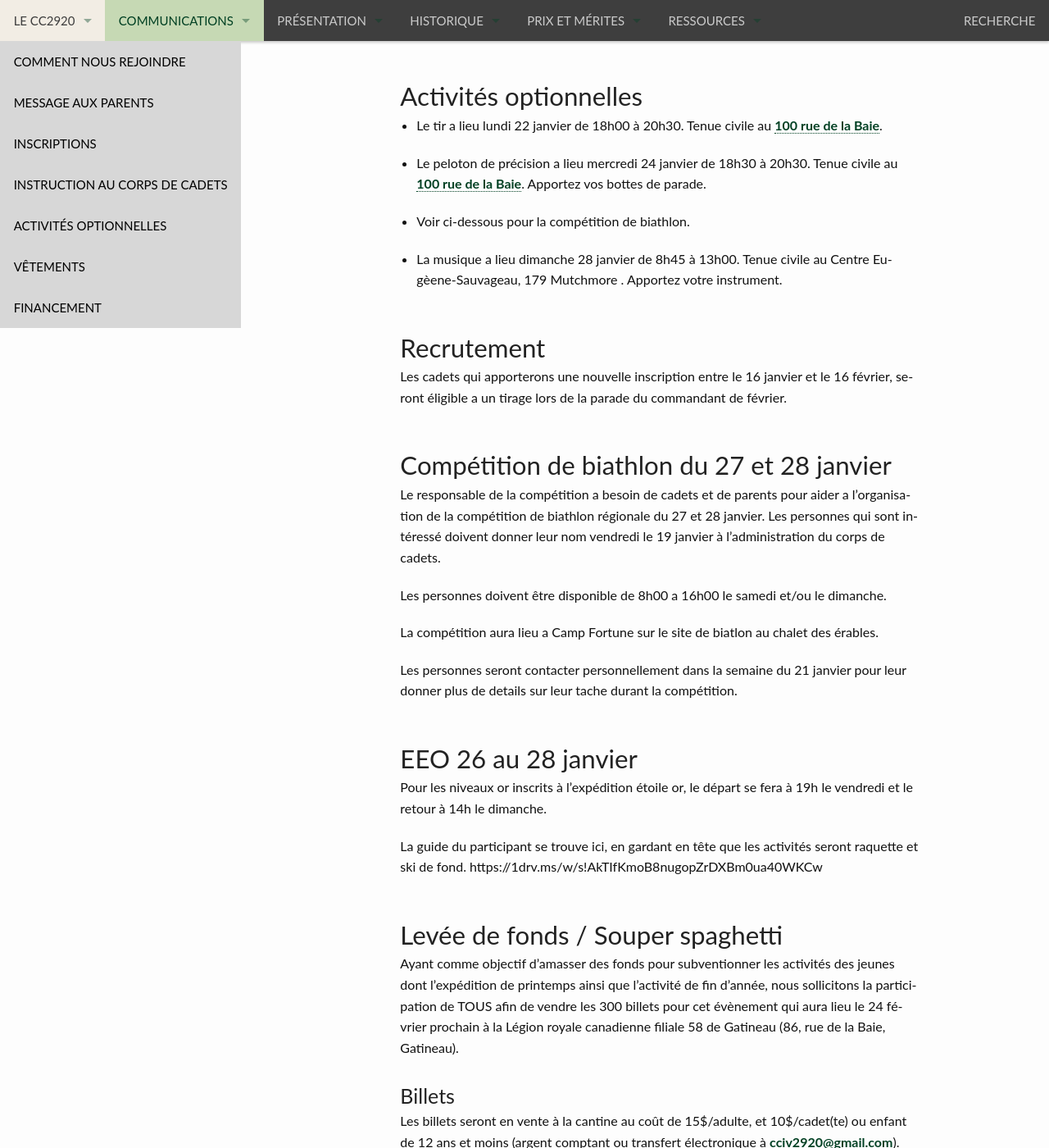
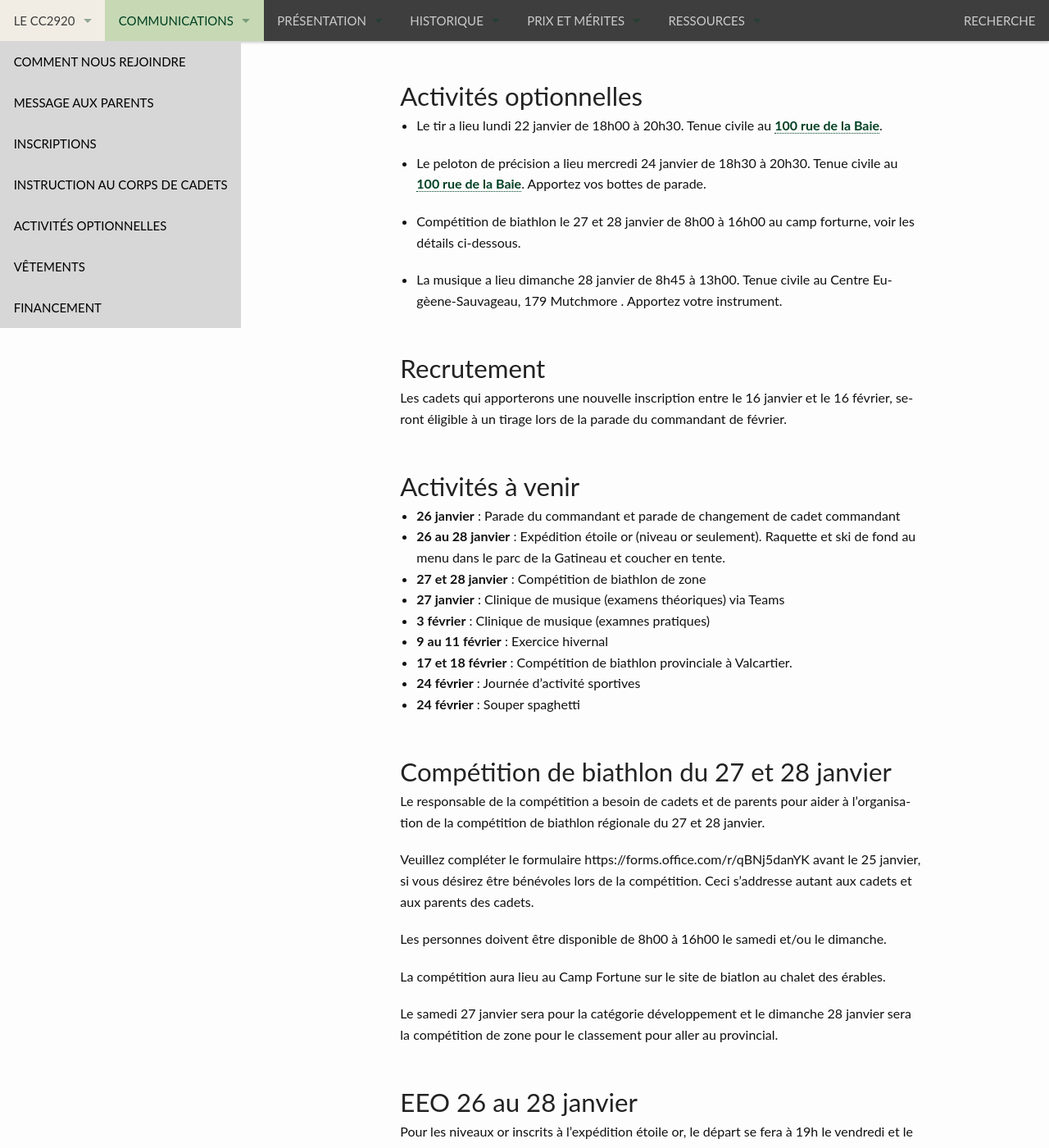
Before and after one commit to CC2920/web, a Jekyll site: the page built from _communications/messages.md, in a window 1280 px wide and 1400 px high, scrolled down 451 px. Shown: the whole window at 82% size. Built offline with Jekyll 4.4.1, drawn with Linux system fonts in a browser that asks for light colours; some of the changed text lies outside the part shown.

Commit message:
Message semaine du 21 janvier

```diff
--- a/_communications/messages.md
+++ b/_communications/messages.md
@@ -11,29 +11,48 @@
 
 Les musiciens doivent apporter leur instrument de musique et les partitions
 
+
 ## Activités optionnelles
 
 - Le tir a lieu lundi 22 janvier de 18h00 à 20h30. Tenue civile au [100 rue de la Baie](/information/comment-nous-rejoindre/).
 
 - Le peloton de précision a lieu mercredi 24 janvier de 18h30 à 20h30. Tenue civile au [100 rue de la Baie](/information/comment-nous-rejoindre/). Apportez vos bottes de parade.
 
-- Voir ci-dessous pour la compétition de biathlon.
+- Compétition de biathlon le 27 et 28 janvier de 8h00 à 16h00 au camp forturne, voir les détails ci-dessous.
 
 - La musique a lieu dimanche 28 janvier de 8h45 à 13h00. Tenue civile au Centre Eugèene-Sauvageau, 179 Mutchmore . Apportez votre instrument.
 
+
 ## Recrutement
 
-Les cadets qui apporterons une nouvelle inscription entre le 16 janvier et le 16 février, seront éligible a un tirage lors de la parade du commandant de février.
+Les cadets qui apporterons une nouvelle inscription entre le 16 janvier et le 16 février, seront éligible à un tirage lors de la parade du commandant de février.
+
+
+## Activités à venir
+
+- **26 janvier** : Parade du commandant et parade de changement de cadet commandant
+- **26 au 28 janvier** : Expédition étoile or (niveau or seulement). Raquette et ski de fond au menu dans le parc de la Gatineau et coucher en tente.
+- **27 et 28 janvier** : Compétition de biathlon de zone
+- **27 janvier** : Clinique de musique (examens théoriques) via Teams
+- **3 février** : Clinique de musique (examnes pratiques)
+- **9 au 11 février** : Exercice hivernal
+- **17 et 18 février** : Compétition de biathlon provinciale à Valcartier.
+- **24 février** : Journée d'activité sportives
+- **24 février** : Souper spaghetti
+
 
 ## Compétition de biathlon du 27 et 28 janvier
 
-Le responsable de la compétition a besoin de cadets et de parents pour aider a l'organisation de la compétition de biathlon régionale du 27 et 28 janvier.  Les personnes qui sont intéressé doivent donner leur nom vendredi le 19 janvier à l'administration du corps de cadets.
+Le responsable de la compétition a besoin de cadets et de parents pour aider à l'organisation de la compétition de biathlon régionale du 27 et 28 janvier.
 
-Les personnes doivent être disponible de 8h00 a 16h00 le samedi et/ou le dimanche.
+Veuillez compléter le formulaire https://forms.office.com/r/qBNj5danYK avant le 25 janvier, si vous désirez être bénévoles lors de la compétition.  Ceci s'addresse autant aux cadets et aux parents des cadets.
 
-La compétition aura lieu a Camp Fortune sur le site de biatlon au chalet des érables.
+Les personnes doivent être disponible de 8h00 à 16h00 le samedi et/ou le dimanche.
 
-Les personnes seront contacter personnellement dans la semaine du 21 janvier pour leur donner plus de details sur leur tache durant la compétition.
+La compétition aura lieu au Camp Fortune sur le site de biatlon au chalet des érables.
+
+Le samedi 27 janvier sera pour la catégorie développement et le dimanche 28 janvier sera la compétition de zone pour le classement pour aller au provincial.
+
 
 ## EEO 26 au 28 janvier
 
@@ -41,6 +60,25 @@
 
 La guide du participant se trouve ici, en gardant en tête que les activités seront raquette et ski de fond.
 https://1drv.ms/w/s!AkTIfKmoB8nugopZrDXBm0ua40WKCw
+
+
+## Clinique de musique 27 janvier ##
+
+Une clinique de musique théorique aura lieu le 27 janvier à compter de 10h00 via Teams pour les cadets qui se sont inscrits.
+
+Les cadets vont recevoir une invitation dans leur courriel de cadets365.  Ils doivent se connecter au minimum 20 minutes à l'avance sur l'application TEAMS
+
+Les cadets doivent s'assurer que leur caméra et leur micro sont fonctionnel et devront avoir leur caméra active pour toute la durée de la formation théorique.
+
+Les cadets devront être à l'aise avec cadets365.
+
+Si vous avez des problèmes avec cadets365 veuillez nous contacter ou venir au corps de cadets mercredi 24 janvier entre 18h00 et 19h00.
+
+
+## Exercice hivennal##
+
+Les cadets doivent compléter obligatoirement le sondage pour l"exercice hivernal pour 26 janvier au lien suivant https://docs.google.com/forms/d/16JmYZ6jiyusXgbrrsKsWdm5P-oHemrWQ3a70JFV-grs/edit
+
 
 ## Levée de fonds / Souper spaghetti
 
@@ -52,12 +90,3 @@
 
 ### Enchère silencieux
 De plus, un enchère silencieux aura lieu lors de cette soirée. De ce fait, si vous ou votre entourage avez une entreprise qui souhaiterait encourager nos jeunes en faisant un don n'hésitez surtout pas à communiquer avec un membre du comité à la cantine le vendredi soir ou en écrivant à <cciv2920@gmail.com>.
-
-## Activités à venir
-
-- **26 janvier** : Parade du commandant et parade de changement de cadet commandant
-- **26 au 28 janvier** : Expédition étoile or (niveau or seulement). Raquette et ski de fond au menu dans le parc de la Gatineau et coucher en tente.
-- **27 et 28 janvier** : Compétition de biathlon de zone
-- **9 au 11 février** : Exercice hivernal
-- **24 février** : Journée d'activité sportives
-- **24 février** : Souper spaghetti
```
